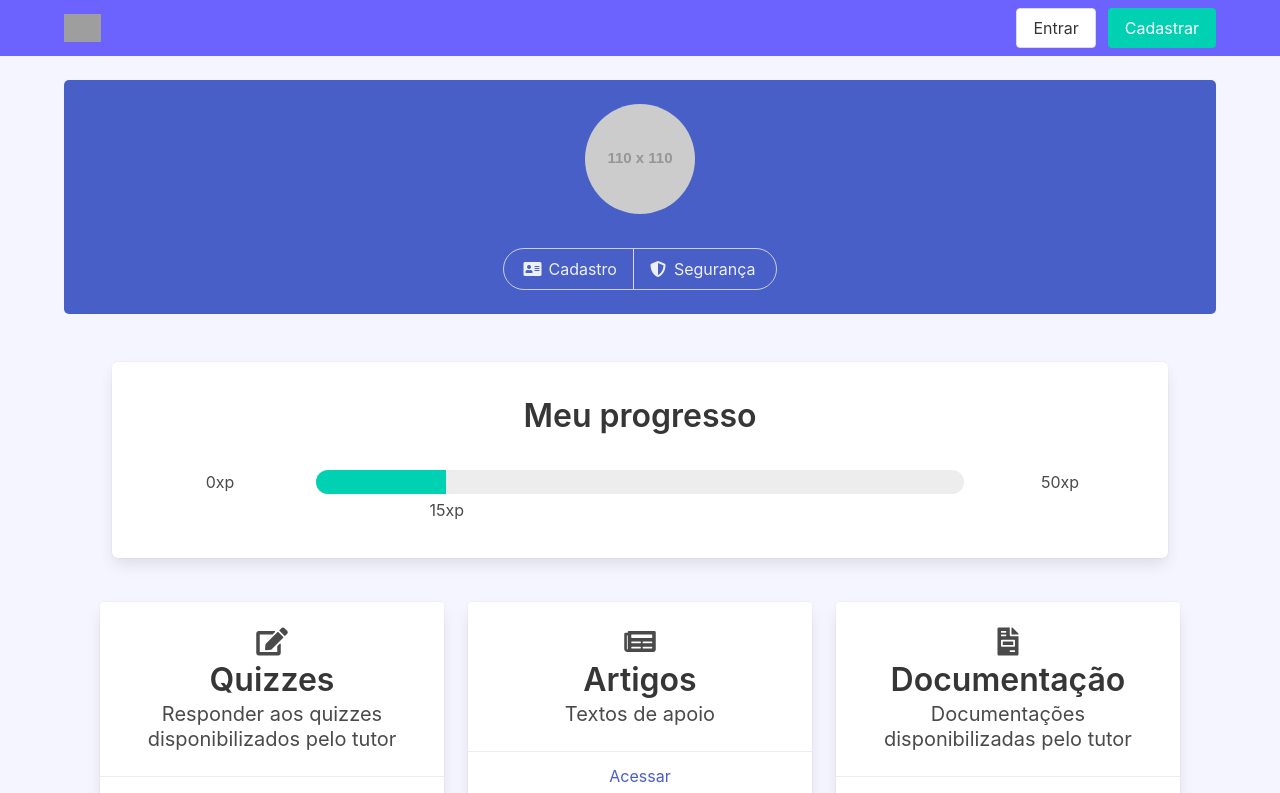
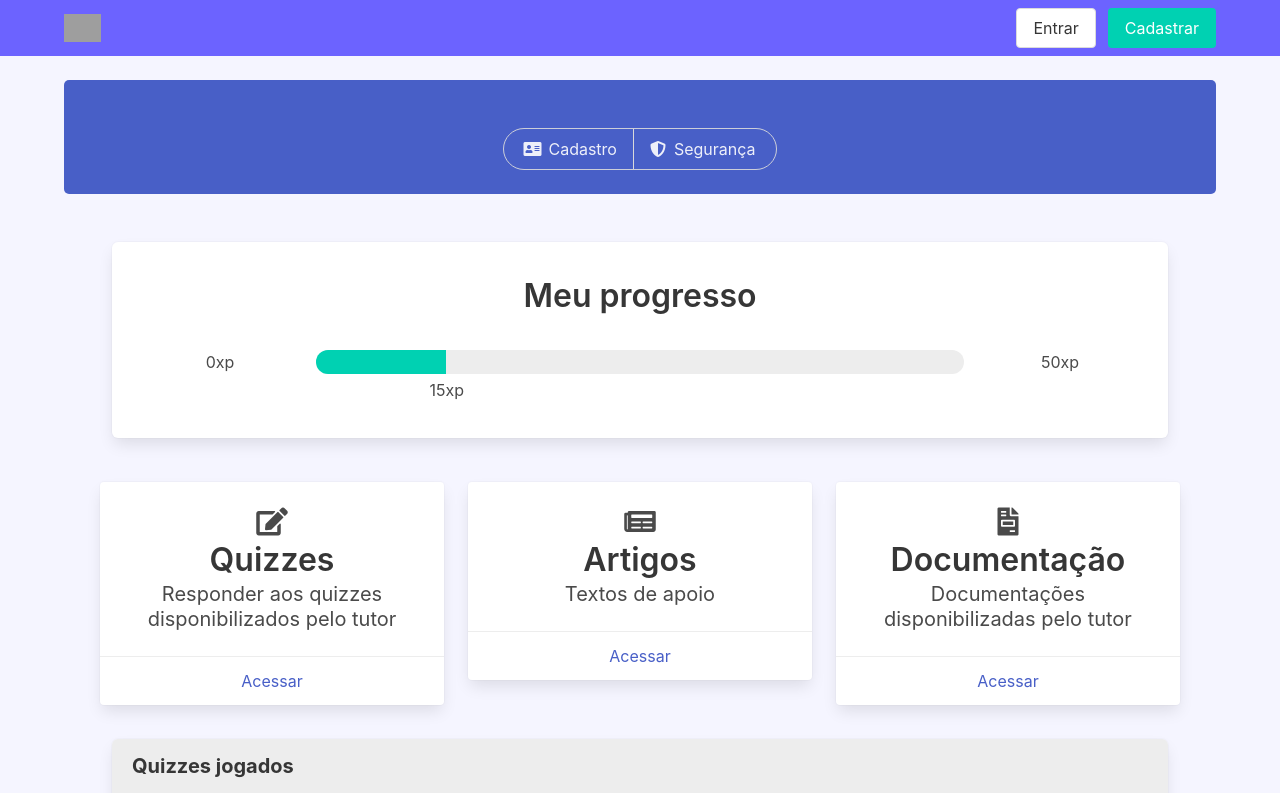
Before and after one commit to rishidovalle88/7e, a Next.js app: page /profile in a window 1280 px wide. Shown: the top 793 px of the page. Built offline with nearby package versions, Linux system fonts and the light colour scheme; grey boxes are pictures that could not be loaded.

Commit message:
Correção Profile Avatar

```diff
--- a/pages/profile.tsx
+++ b/pages/profile.tsx
@@ -13,7 +13,7 @@ export default function Profile() {
                 <div className="hero-body has-text-centered">
                     <div className="columns is-mobile">
                         <div className="column is-half is-offset-one-quarter">
-                            <Avatar />
+                            {/* <Avatar /> */}
                         </div>
                     </div>
 
```
